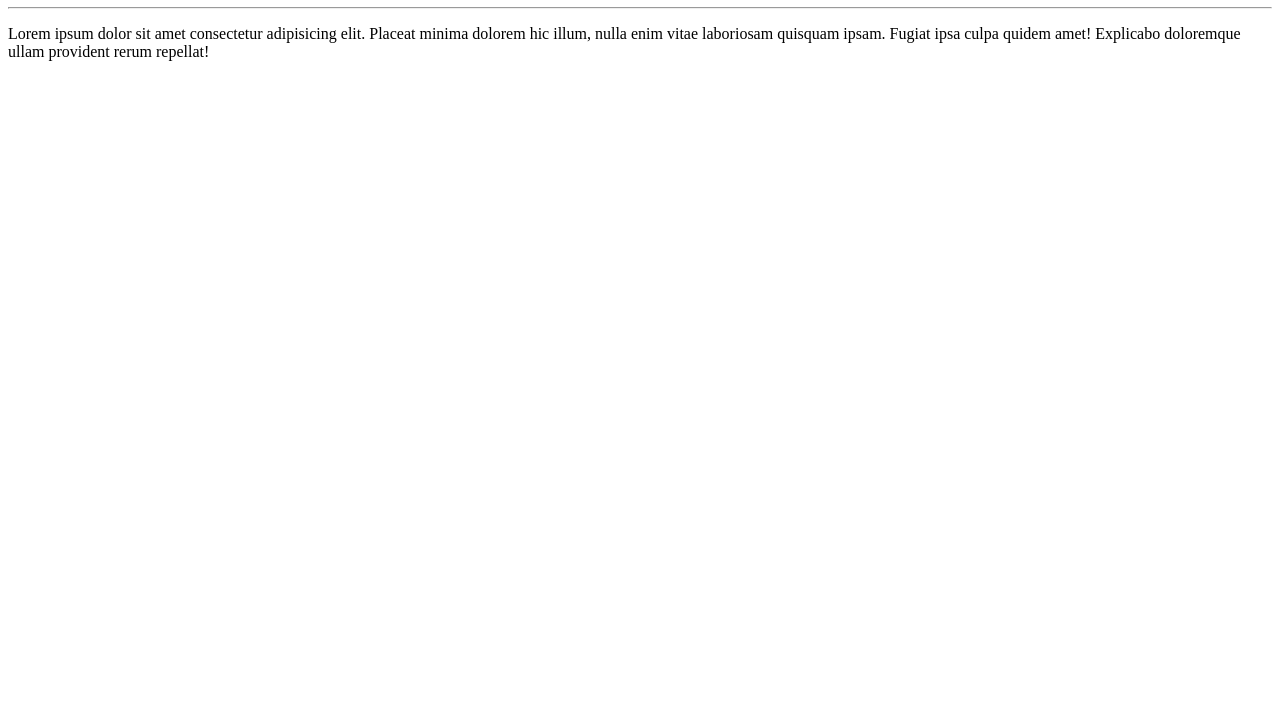
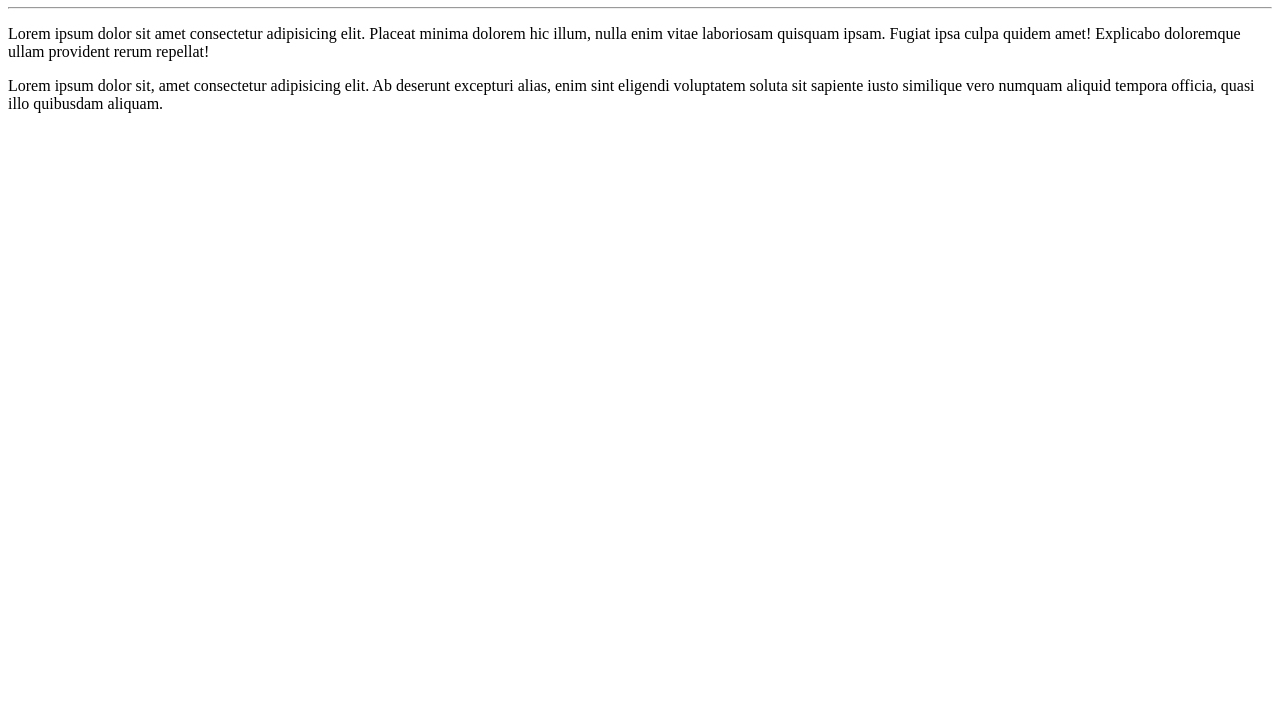
Before and after one commit to alexandrevieiradev/Ola-Mundo, a plain HTML site: page site-exemplo/index.html in a window 1280 px wide. Shown: the part 73-800 px from the top of the page. Drawn offline with Linux system fonts and the light colour scheme.

Commit message:
adicionei um paragrafo

```diff
--- a/site-exemplo/index.html
+++ b/site-exemplo/index.html
@@ -9,5 +9,6 @@
     <h1>Olá, Mundo</h1>
     <hr>
     <p>Lorem ipsum dolor sit amet consectetur adipisicing elit. Placeat minima dolorem hic illum, nulla enim vitae laboriosam quisquam ipsam. Fugiat ipsa culpa quidem amet! Explicabo doloremque ullam provident rerum repellat!</p>
+    <p>Lorem ipsum dolor sit, amet consectetur adipisicing elit. Ab deserunt excepturi alias, enim sint eligendi voluptatem soluta sit sapiente iusto similique vero numquam aliquid tempora officia, quasi illo quibusdam aliquam.</p>
 </body>
 </html>
```
